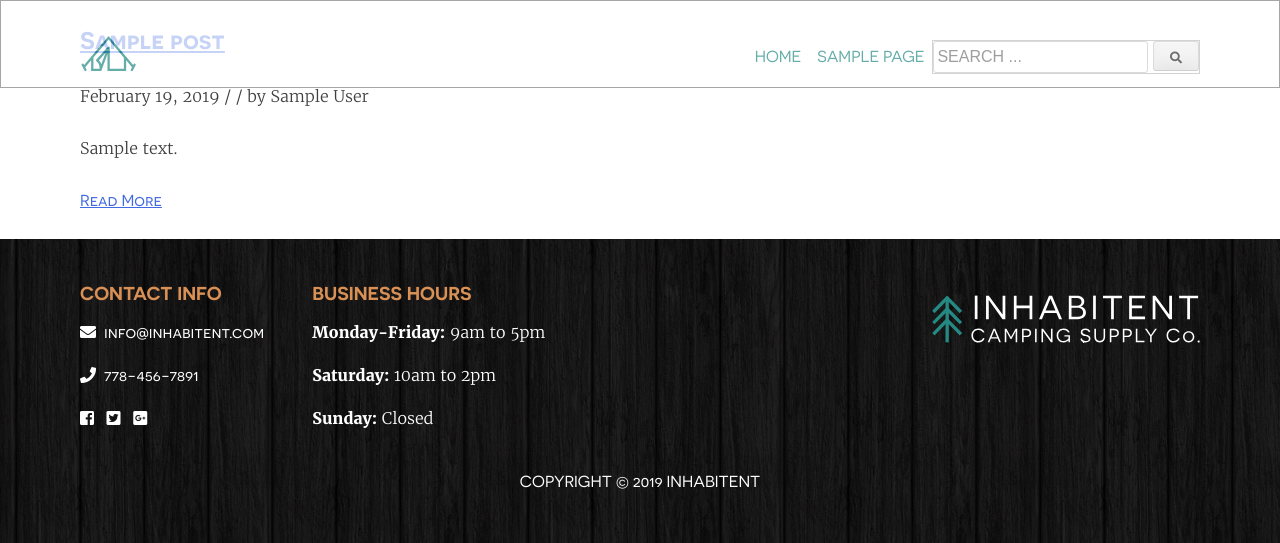
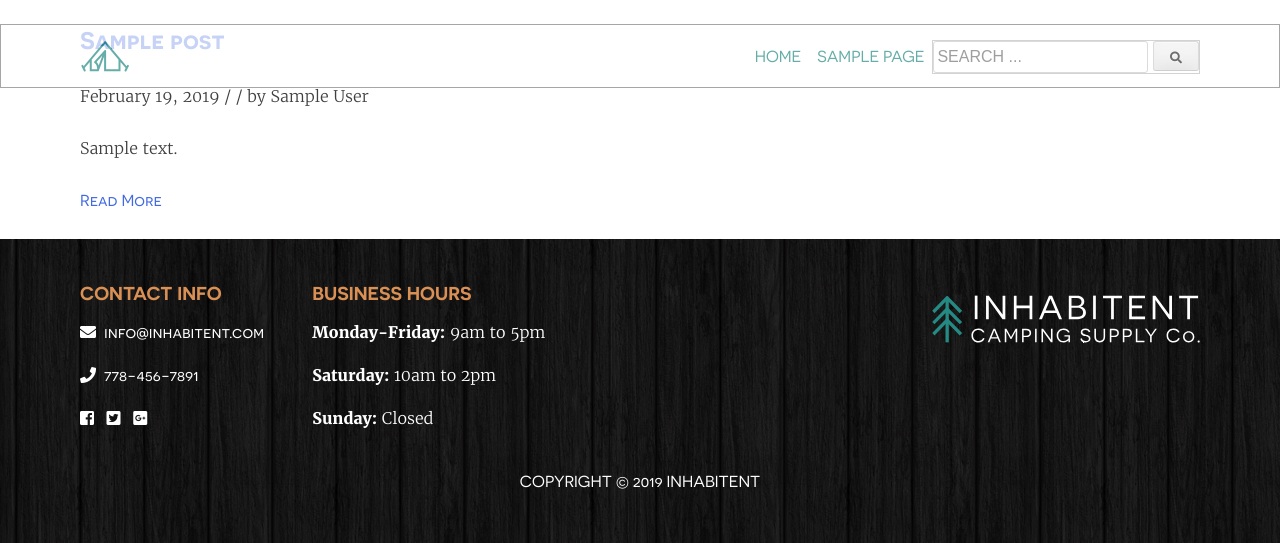
Before and after one commit to ekaynak94/inhabitent, a WordPress theme: template themes/inhabitent/home.php in a window 1280 px wide. Shown: the top 543 px of the page. Run offline with PHP 8.4 and a stand-in for WordPress, Linux system fonts and the light colour scheme; the site name, menu and one post (Sample post) are stand-ins, and other content is empty.

Commit message:
Worked on styling for the header and the footer

```diff
--- a/themes/inhabitent/header.php
+++ b/themes/inhabitent/header.php
@@ -20,14 +20,13 @@
 		<div id="page" class="hfeed site">
 			<a class="skip-link screen-reader-text" href="#content"><?php echo esc_html( 'Skip to content' ); ?></a>
 
-			<header id="masthead" class="site-header" role="banner">
-				<div class="site-branding">
-					<h1 class="site-title screen-reader-text"><a href="<?php echo esc_url( home_url( '/' ) ); ?>" rel="home"><?php bloginfo( 'name' ); ?></a></h1>
-					<p class="site-description"><?php bloginfo( 'description' ); ?></p>
-				</div><!-- .site-branding -->
+			<header id="masthead" class="site-header sticky-header" role="banner">
 				<div class='header-wrapper container'>
-					<div class="header-tent">
-						<a href="<?php echo get_site_url(); ?>"><img class='tent-logo' src="<?php echo get_template_directory_uri(); ?>/assets/images/logos/inhabitent-logo-tent.svg"/></a>
+					<div class="site-branding">
+						<div class="header-tent">
+						<a href="<?php echo esc_url( home_url( '/' ) ); ?>" rel="home"><h1 class="site-title"><span class='screen-reader-text'><?php bloginfo( 'name' ); ?></span></h1></a>
+							<p class="site-description"><?php bloginfo( 'description' ); ?></p>
+						</div><!-- .site-branding -->
 					</div>
 					<nav id="site-navigation" class="main-navigation" role="navigation">
 						<button class="menu-toggle" aria-controls="primary-menu" aria-expanded="false"><?php echo esc_html( 'Primary Menu' ); ?></button>
--- a/themes/inhabitent/sass/_footer.scss
+++ b/themes/inhabitent/sass/_footer.scss
@@ -36,6 +36,5 @@ footer {
   }
   a {
     color: white;
-    text-decoration: none;
   }
 }
--- a/themes/inhabitent/sass/_globals.scss
+++ b/themes/inhabitent/sass/_globals.scss
@@ -11,6 +11,7 @@ body {
   h6,
   a {
     font-family: $font__accent-family, $font__main;
+    text-decoration: none;
   }
 }
 
--- a/themes/inhabitent/sass/_header.scss
+++ b/themes/inhabitent/sass/_header.scss
@@ -1,18 +1,50 @@
 .site-header {
-  opacity: 0.7;
-  z-index: 5;
   position: fixed;
   top: 0;
   left: 0;
-  background-color: white;
-  border: 1px solid grey;
   width: 100%;
   padding: 2px 2px 0 2px;
+  margin-top: 1.5em;
+}
+.header-tent {
+  h1 {
+    overflow: hidden;
+    height: 33px;
+    width: 50px;
+  }
+}
+.sticky-header {
+  z-index: 5;
+  background-color: white;
+  opacity: 0.7;
+  border: 1px solid grey;
   a {
     color: $color__brand-green;
     &:hover {
       color: $color__brand-purple;
     }
+  }
+  h1 {
+    background: url('../../assets/images/logos/inhabitent-logo-tent.svg'),
+      no-repeat;
+    background-size: cover;
+  }
+}
+
+.fixed-header {
+  position: absolute;
+  color: white;
+  background-color: none;
+  a {
+    color: white;
+    &:hover {
+      color: $color__brand-yellow;
+    }
+  }
+  h1 {
+    background: url('../../assets/images/logos/inhabitent-logo-tent-white.svg'),
+      no-repeat;
+    background-size: cover;
   }
 }
 
@@ -33,12 +65,6 @@
     }
   }
 }
-.header-tent {
-  img {
-    height: 40px;
-    width: auto;
-  }
-}
 .search-form {
   fieldset {
     margin: 0;
--- a/themes/inhabitent/style.css
+++ b/themes/inhabitent/style.css
@@ -621,26 +621,50 @@ body {
   body h5,
   body h6,
   body a {
-    font-family: "Novecento Sans Web", sans-serif; }
+    font-family: "Novecento Sans Web", sans-serif;
+    text-decoration: none; }
 
 .container {
   margin: 0 auto;
   max-width: 1120px; }
 
 .site-header {
-  opacity: 0.7;
-  z-index: 5;
   position: fixed;
   top: 0;
   left: 0;
+  width: 100%;
+  padding: 2px 2px 0 2px;
+  margin-top: 1.5em; }
+
+.header-tent h1 {
+  overflow: hidden;
+  height: 33px;
+  width: 50px; }
+
+.sticky-header {
+  z-index: 5;
   background-color: white;
-  border: 1px solid grey;
-  width: 100%;
-  padding: 2px 2px 0 2px; }
-  .site-header a {
+  opacity: 0.7;
+  border: 1px solid grey; }
+  .sticky-header a {
     color: #248a83; }
-    .site-header a:hover {
+    .sticky-header a:hover {
       color: #2f1339; }
+  .sticky-header h1 {
+    background: url("../../assets/images/logos/inhabitent-logo-tent.svg"), no-repeat;
+    background-size: cover; }
+
+.fixed-header {
+  position: absolute;
+  color: white;
+  background-color: none; }
+  .fixed-header a {
+    color: white; }
+    .fixed-header a:hover {
+      color: #f0e4d1; }
+  .fixed-header h1 {
+    background: url("../../assets/images/logos/inhabitent-logo-tent-white.svg"), no-repeat;
+    background-size: cover; }
 
 .header-wrapper {
   height: 60px;
@@ -674,10 +698,6 @@ body {
     .header-wrapper .main-navigation .menu-item {
       text-transform: uppercase;
       padding: 0 0.5em; }
-
-.header-tent img {
-  height: 40px;
-  width: auto; }
 
 .search-form fieldset {
   margin: 0;
@@ -766,8 +786,7 @@ footer {
     text-transform: uppercase;
     color: #d99054; }
   .footer-boxes a {
-    color: white;
-    text-decoration: none; }
+    color: white; }
 
 /*--------------------------------------------------------------
 # Media
```
Also changed, not shown: themes/inhabitent/build/css/style.min.css, 1 other file.
